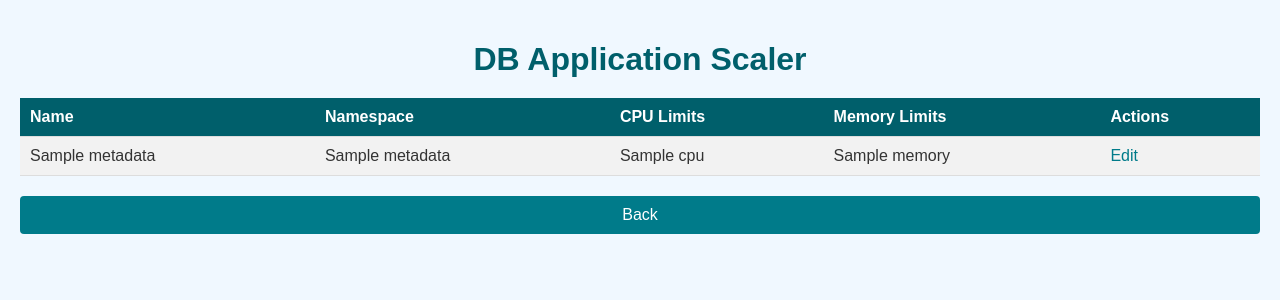
After one commit to Anvitha-Shetty/K8s-Troubleshooting, a Flask app: template MyCluster/templates/scale_index.html in a window 1280 px wide. The commit adds this page. Shown: the top 300 px of the page. Run offline with Flask 3, Linux system fonts and the light colour scheme; the template is opened without the code that fills it: most values are stand-ins (such as "Sample title", 1, 10 or a date in 2020).

Commit message:
Integrated deployment scaler

```diff
--- a/MyCluster/app.py
+++ b/MyCluster/app.py
@@ -1,22 +1,22 @@
-from flask import Flask, render_template, redirect, url_for, request
+from flask import Flask, render_template, redirect, url_for, request,jsonify
 from kubernetes import client, config
 from kubernetes.client.rest import ApiException
 import signal
+import sys
 import paramiko
-from flask import jsonify
 import subprocess
 import sys
 
 app = Flask(__name__)
 
-config.load_kube_config()
+config.load_kube_config("/root/.kube/config")
+
 
 v1 = client.CoreV1Api()
+apps_v1 = client.AppsV1Api()
 namespace = "default"
-label_selectors = {
-    "app=web": {"cpu": 6, "memory": 85},
-    "app=mongodb": {"cpu": 6, "memory": 70}
-}
+deployment_names = ["web", "mongodb"]
+
 
 def convert_cpu_usage(cpu_usage_str):
     if cpu_usage_str.endswith('n'):
@@ -38,6 +38,25 @@ def convert_memory_usage(memory_usage_str):
     else:
         return float(memory_usage_str) / (1024 * 1024)
 
+def get_deployment_limits(api_instance, namespace, deployment_names):
+    limits = {}
+    for deployment_name in deployment_names:
+        try:
+            deployment = api_instance.read_namespaced_deployment(deployment_name, namespace)
+            containers = deployment.spec.template.spec.containers
+            for container in containers:
+                cpu_limit = container.resources.limits.get('cpu')
+                memory_limit = container.resources.limits.get('memory')
+                if cpu_limit and memory_limit:
+                    cpu_limit_m = convert_cpu_usage(cpu_limit)
+                    memory_limit_mi = convert_memory_usage(memory_limit)
+                    limits[f"app={deployment_name}"] = {
+                        "cpu": cpu_limit_m * 0.6,
+                        "memory": memory_limit_mi * 0.6
+                    }
+        except client.exceptions.ApiException as e:
+            print(f"Error fetching deployment {deployment_name}: {e}")
+    return limits
 
 def get_pod_cpu_memory_usage(api_instance, namespace, label_selectors):
     try:
@@ -73,33 +92,74 @@ def restart_pod_manager(api_instance, namespace, pod_name):
     except Exception as e:
         print(f"Error restarting pod {pod_name}: {e}")
 
-##
+# Define default values for resource limits
+DEFAULT_CPU_LIMIT = '500m'  # Adjust as necessary
+DEFAULT_MEMORY_LIMIT = '512Mi'  # Adjust as necessary
+
+# Route to display the list of deployments
+@app.route('/scale',methods=['POST','GET'])
+def scaler():
+    v1 = client.AppsV1Api()
+    deployments = []
+    try:
+        deployments = v1.list_deployment_for_all_namespaces().items
+    except ApiException as e:
+        print(f"Exception when listing deployments: {e}")
+    # Filter to include only 'web' and 'mongodb' deployments
+    deployments = [d for d in deployments if d.metadata.name in ['web', 'mongodb']]
+    return render_template('scale_index.html', deployments=deployments)
+
+# Route to edit a specific deployment
+@app.route('/edit/<namespace>/<name>', methods=['POST','GET'])
+def edit(namespace, name):
+    v1 = client.AppsV1Api()
+    deployment = v1.read_namespaced_deployment(name, namespace)
+
+    if request.method == 'POST':
+        if 'reset' in request.form:
+            new_cpu = DEFAULT_CPU_LIMIT
+            new_memory = DEFAULT_MEMORY_LIMIT
+        else:
+            new_cpu = request.form['cpu']
+            new_memory = request.form['memory']
+
+        # Ensure limits dictionary exists
+        if not deployment.spec.template.spec.containers[0].resources.limits:
+            deployment.spec.template.spec.containers[0].resources.limits = {}
+
+        deployment.spec.template.spec.containers[0].resources.limits['cpu'] = new_cpu
+        deployment.spec.template.spec.containers[0].resources.limits['memory'] = new_memory
+
+        v1.patch_namespaced_deployment(name, namespace, deployment)
+
+        return redirect(url_for('scaler'))
+
+    return render_template('scale_edit.html', deployment=deployment)
+
 def get_node_metrics():
     try:
-        output = subprocess.check_output(["kubectl", "top", "nodes"]).decode('utf-8')
-        lines = output.split('\n')[1:]
+        api_instance = client.CustomObjectsApi()
+        group = 'metrics.k8s.io'
+        version = 'v1beta1'
+        namespace = ''
+        plural = 'nodes'
+        metrics = api_instance.list_cluster_custom_object(group, version, plural)
         node_metrics = []
 
-        for line in lines:
-            if not line:
-                continue
-            parts = line.split()
-            node_name = parts[0]
-            cpu_usage = parts[1]
-            cpu_percent = parts[2]
-            memory_usage = parts[3]
-            memory_percent = parts[4]
+        for item in metrics['items']:
+            node_name = item['metadata']['name']
+            cpu_usage = item['usage']['cpu']
+            memory_usage = item['usage']['memory']
             node_metrics.append({
                 "node_name": node_name,
-                "cpu_usage": f"{cpu_usage} ({cpu_percent})",
-                "memory_usage": f"{memory_usage} ({memory_percent})"
+                "cpu_usage": cpu_usage,
+                "memory_usage": memory_usage
             })
 
         return node_metrics
-    except subprocess.CalledProcessError as e:
-        print(f"Error running kubectl top nodes: {e}")
+    except ApiException as e:
+        print(f"Exception when calling CustomObjectsApi->list_cluster_custom_object: {e}")
         return []
-##
 
 def get_pod_metrics():
     try:
@@ -125,6 +185,10 @@ def get_pod_metrics():
     except ApiException as e:
         print(f"Exception when calling CustomObjectsApi->list_namespaced_custom_object: {e}")
         return []
+
+
+
+
 
 def get_deployments():
     try:
@@ -192,7 +256,6 @@ def get_namespaces():
         print(f"Exception when calling CoreV1Api->list_namespace: {e}")
         return []
 
-##
 def get_node_conditions():
     try:
         nodes = v1.list_node()
@@ -220,6 +283,7 @@ def get_node_conditions():
         print(f"Exception when fetching node conditions: {e}")
         return []
 
+
 def get_node_events():
     try:
         events = v1.list_event_for_all_namespaces()
@@ -240,47 +304,6 @@ def get_node_events():
         print(f"Exception when fetching node events: {e}")
         return []
 
-@app.route('/restart-node/<node_name>', methods=['POST'])
-def restart_node(node_name):
-    # Get the password from the request
-    password = request.json.get('password')
-
-    if not password:
-        return jsonify({'status': 'Failed', 'message': 'Password is required'}), 400
-
-    # SSH parameters
-    worker_node_ip = node_name  # Use the node name as the IP address
-    username = 'anvitha'
-
-    # SSH connection
-    ssh = paramiko.SSHClient()
-    ssh.set_missing_host_key_policy(paramiko.AutoAddPolicy())
-
-    try:
-        ssh.connect(worker_node_ip, username=username, password=password)
-    except Exception as e:
-        return jsonify({'status': 'Failed', 'message': str(e)}), 500
-
-    # Execute the command to restart kubelet
-    command = f'echo {password} | sudo -S systemctl restart kubelet'
-    stdin, stdout, stderr = ssh.exec_command(command)
-
-    # Wait for the command to complete
-    while not stdout.channel.exit_status_ready():
-        pass
-
-    # Get the exit status
-    exit_status = stdout.channel.recv_exit_status()
-
-    ssh.close()
-
-    # Check if the command succeeded
-    if exit_status == 0:
-        return jsonify({'status': 'Restarted Success'}), 200
-    else:
-        return jsonify({'status': 'Failed', 'message': stderr.read().decode()}), 500
-
-##
 def restart_pod(pod_name):
     try:
         api_instance = client.CoreV1Api()
@@ -289,25 +312,22 @@ def restart_pod(pod_name):
     except ApiException as e:
         print(f"Exception when calling CoreV1Api->delete_namespaced_pod: {e}")
 
-
 @app.route('/')
 def index():
     return render_template('login.html')
 
 @app.route('/login', methods=['GET', 'POST'])
 def handle_login():
-    error_message = None  # Initialize error_message variable
+    error_message = None
     if request.method == 'POST':
         username = request.form.get('username')
         password = request.form.get('password')
 
-        # Basic validation
         if not username or not password:
             error_message = 'Please enter both username and password.'
         else:
-            # Replace with your actual authentication logic (e.g., database check)
             if username == 'admin' and password == 'admin':
-                return redirect(url_for('welcome'))  # Redirect to welcome page
+                return redirect(url_for('welcome'))
             else:
                 error_message = 'Invalid username or password.'
 
@@ -315,10 +335,14 @@ def handle_login():
 
 @app.route('/welcome')
 def welcome():
-    return render_template('welcome.html')  # Simple welcome page content
-
+    return render_template('welcome.html')
 @app.route('/db_application')
 def db_app():
+    return render_template('alerts.html')
+
+@app.route('/api/pod_usages')
+def api_pod_usages():
+    label_selectors = get_deployment_limits(apps_v1, namespace, deployment_names)
     pod_usages = get_pod_cpu_memory_usage(v1, namespace, label_selectors)
     alerts = []
     for pod in pod_usages:
@@ -326,7 +350,12 @@ def db_app():
         thresholds = label_selectors.get(selector, {})
         if pod[2] > thresholds.get("cpu", float("inf")) or pod[4] > thresholds.get("memory", float("inf")):
             alerts.append(pod)
-    return render_template('alerts.html', pod_usages=pod_usages, alerts=alerts)
+    return {"pod_usages": pod_usages, "alerts": alerts}
+
+@app.route('/api/thresholds')
+def api_thresholds():
+    label_selectors = get_deployment_limits(apps_v1, namespace, deployment_names)
+    return jsonify(label_selectors)
 
 @app.route('/restart_db', methods=['POST'])
 def restart_db():
@@ -386,12 +415,51 @@ def restart():
     restart_pod(pod_name)
     return redirect(url_for('cluster'))
 
+@app.route('/restart-node/<node_name>', methods=['POST'])
+def restart_node(node_name):
+    # Get the password from the request
+    password = request.json.get('password')
+
+    if not password:
+        return jsonify({'status': 'Failed', 'message': 'Password is required'}), 400
+
+    # SSH parameters
+    worker_node_ip = node_name  # Use the node name as the IP address
+    username = 'chirag'
+
+    # SSH connection
+    ssh = paramiko.SSHClient()
+    ssh.set_missing_host_key_policy(paramiko.AutoAddPolicy())
+
+    try:
+        ssh.connect(worker_node_ip, username=username, password=password)
+    except Exception as e:
+        return jsonify({'status': 'Failed', 'message': str(e)}), 500
+
+    # Execute the command to restart kubelet
+    command = f'echo {password} | sudo -S systemctl restart kubelet'
+    stdin, stdout, stderr = ssh.exec_command(command)
+
+    # Wait for the command to complete
+    while not stdout.channel.exit_status_ready():
+        pass
+
+    # Get the exit status
+    exit_status = stdout.channel.recv_exit_status()
+
+    ssh.close()
+
+    # Check if the command succeeded
+    if exit_status == 0:
+        return jsonify({'status': 'Restarted Success'}), 200
+    else:
+        return jsonify({'status': 'Failed', 'message': stderr.read().decode()}), 500
+
 @app.route('/check_node_status')
 def check_node_status():
     node_conditions = get_node_conditions()
     node_events = get_node_events()
     return render_template('node_status.html', node_conditions=node_conditions, node_events=node_events)
 
-
 if __name__ == '__main__':
     app.run(debug=True)
--- a/MyCluster/static/alerts.css
+++ b/MyCluster/static/alerts.css
@@ -6,7 +6,7 @@ body {
 }
 
 .container {
-    max-width: 800px;
+    max-width: 900px;
     margin: 50px auto;
     padding: 20px;
     background-color: #fff;
@@ -61,7 +61,6 @@ input[type="submit"]:hover {
     background-color: #45a049;
 }
 
-
 .alerts {
     background-color: #f8d7da;
     color: #721c24;
--- /dev/null
+++ b/MyCluster/static/scale.css
@@ -0,0 +1,108 @@
+body {
+    font-family: Arial, sans-serif;
+    background-color: #f0f8ff;
+    color: #333;
+    margin: 0;
+    padding: 20px;
+}
+
+h1 {
+    color: #005f6b;
+    text-align: center;
+    margin-bottom: 20px;
+}
+
+table {
+    width: 100%;
+    border-collapse: collapse;
+    margin-bottom: 20px;
+}
+
+th, td {
+    padding: 10px;
+    text-align: left;
+    border-bottom: 1px solid #ddd;
+}
+
+th {
+    background-color: #005f6b;
+    color: white;
+}
+
+tr:nth-child(even) {
+    background-color: #f2f2f2;
+}
+
+tr:hover {
+    background-color: #e0f7fa;
+}
+
+a {
+    color: #007b8a;
+    text-decoration: none;
+}
+
+a:hover {
+    text-decoration: underline;
+}
+
+form {
+    max-width: 600px;
+    margin: 0 auto;
+    padding: 20px;
+    border: 1px solid #ddd;
+    border-radius: 5px;
+    background-color: #ffffff;
+}
+
+label {
+    display: block;
+    margin-bottom: 8px;
+    font-weight: bold;
+}
+
+input[type="text"] {
+    width: 100%;
+    padding: 8px;
+    margin-bottom: 10px;
+    border: 1px solid #ddd;
+    border-radius: 4px;
+}
+
+button {
+    background-color: #007b8a;
+    color: white;
+    border: none;
+    padding: 10px 20px;
+    border-radius: 4px;
+    cursor: pointer;
+}
+
+button:hover {
+    background-color: #005f6b;
+}
+
+button[name="reset"] {
+    background-color: #ff6f61;
+}
+
+button[name="reset"]:hover {
+    background-color: #d55a4b;
+}
+
+.back-button {
+    background-color: #007b8a;
+    color: white;
+    border: none;
+    padding: 10px 20px;
+    border-radius: 4px;
+    cursor: pointer;
+    display: block;
+    margin: 20px auto;
+    text-align: center;
+    text-decoration: none;
+}
+
+.back-button:hover {
+    background-color: #005f6b;
+}
--- a/MyCluster/static/styles.css
+++ b/MyCluster/static/styles.css
@@ -48,7 +48,6 @@ a {
 a:hover {
     background-color: #0056b3;
 }
-
 .not-ready {
     color: red;
 }
--- /dev/null
+++ b/MyCluster/templates/scale_index.html
@@ -0,0 +1,30 @@
+<!DOCTYPE html>
+<html lang="en">
+<head>
+    <meta charset="UTF-8">
+    <title>Kubernetes Deployments</title>
+    <link rel="stylesheet" href="{{ url_for('static', filename='scale.css') }}">
+</head>
+<body>
+    <h1>DB Application Scaler</h1>
+    <table>
+        <tr>
+            <th>Name</th>
+            <th>Namespace</th>
+            <th>CPU Limits</th>
+            <th>Memory Limits</th>
+            <th>Actions</th>
+        </tr>
+        {% for deployment in deployments %}
+        <tr>
+            <td>{{ deployment.metadata.name }}</td>
+            <td>{{ deployment.metadata.namespace }}</td>
+            <td>{{ deployment.spec.template.spec.containers[0].resources.limits.get('cpu', 'Not Set') if deployment.spec.template.spec.containers[0].resources.limits else 'Not Set' }}</td>
+            <td>{{ deployment.spec.template.spec.containers[0].resources.limits.get('memory', 'Not Set') if deployment.spec.template.spec.containers[0].resources.limits else 'Not Set' }}</td>
+            <td><a href="{{ url_for('edit', namespace=deployment.metadata.namespace, name=deployment.metadata.name) }}">Edit</a></td>
+        </tr>
+        {% endfor %}
+    </table>
+    <a href="{{ url_for('db_app') }}" class="back-button">Back</a>
+</body>
+</html>
```
Also changed, not shown: MyCluster/templates/alerts.html (+118 -37 lines), MyCluster/templates/scale_edit.html (added, +22 -0 lines), MyCluster/templates/node_status.html (line endings or trailing spaces).
